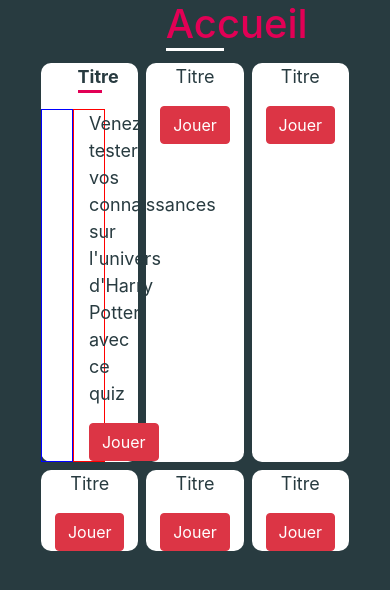
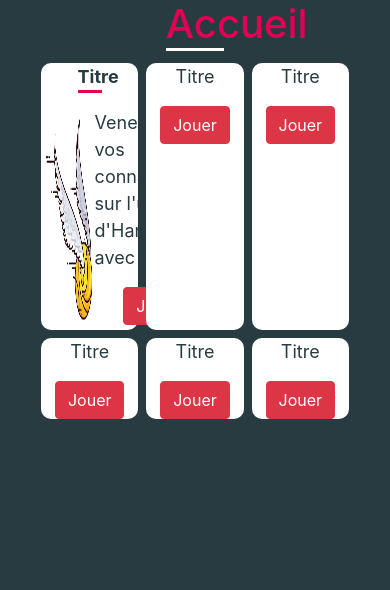
Before and after one commit to fannypierre/ProjetQuiz_CaracatsanisPierre, a PHP site: page /accueilQuiz.php in a window 390 px wide. Shown: the part 56-646 px from the top of the page. Run offline with PHP 8.4, Linux system fonts and the light colour scheme.

Commit message:
Page d'accueil responsive

```diff
--- a/accueilQuiz.php
+++ b/accueilQuiz.php
@@ -14,12 +14,10 @@
         <div id="conteneur">
             <div class="quiz">
                 <p id="title"><strong>Titre</strong></p>
-                <div class="row container" id="contenu">
-                    <div class="col-4" id="img">
-                        <img src="images/hp.png" width="100%" class="imgDescriptive">
-                    </div>
-                    <div class="col-4" id="descriptif">
-                        <p class="text-lg-left">Venez tester vos connaissances sur l'univers d'Harry Potter avec ce quiz</p>
+                <div id="contenu">
+                    <img src="images/hp.png" width="50%" class="imgDescriptive">
+                    <div id="descriptif">
+                        <p>Venez tester vos connaissances sur l'univers d'Harry Potter avec ce quiz</p>
                         <button type="button" class="btn btn-danger">Jouer</button>
                     </div>
                 </div>
--- a/css/style.css
+++ b/css/style.css
@@ -190,18 +190,12 @@ h1 {
 	display: flex;
 }
 
-#img {
-	border: 1px solid blue;
-}
-
 #descriptif {
-	border: 1px solid red;
-	/*margin-bottom: 5%;
-
+	justify-content: center;
+	text-align: left;
+	margin-bottom: 5%;
 	display: flex;
 	flex-wrap: wrap;
-	justify-content: center;
-	text-align: justify;*/
 }
 
 #title {
@@ -211,9 +205,9 @@ h1 {
 	margin-right: auto;
 }
 
-/*.imgDescriptive {
+.imgDescriptive {
 	margin-left: 5%;
-}*/
+}
 
 .quiz {
 	width: 25%;
@@ -225,6 +219,29 @@ h1 {
 	text-align: center;
 }
 
+/*Version portable*/
+@media (min-width: 480px) and (max-width: 780px) {
+
+	.quiz {
+		width: 90%;
+	}
+
+	h1 {
+		width: 35%;
+	}
+}
+
+/*Version tablette*/
+@media (min-width: 781px) and (max-width: 979px) {
+	.quiz {
+		width: 45%;
+	}
+
+	h1 {
+		width: 25%;
+	}
+}
+
 /*Page de résultat (resultat.php)*/
 #res {
 	text-align: center;
```
